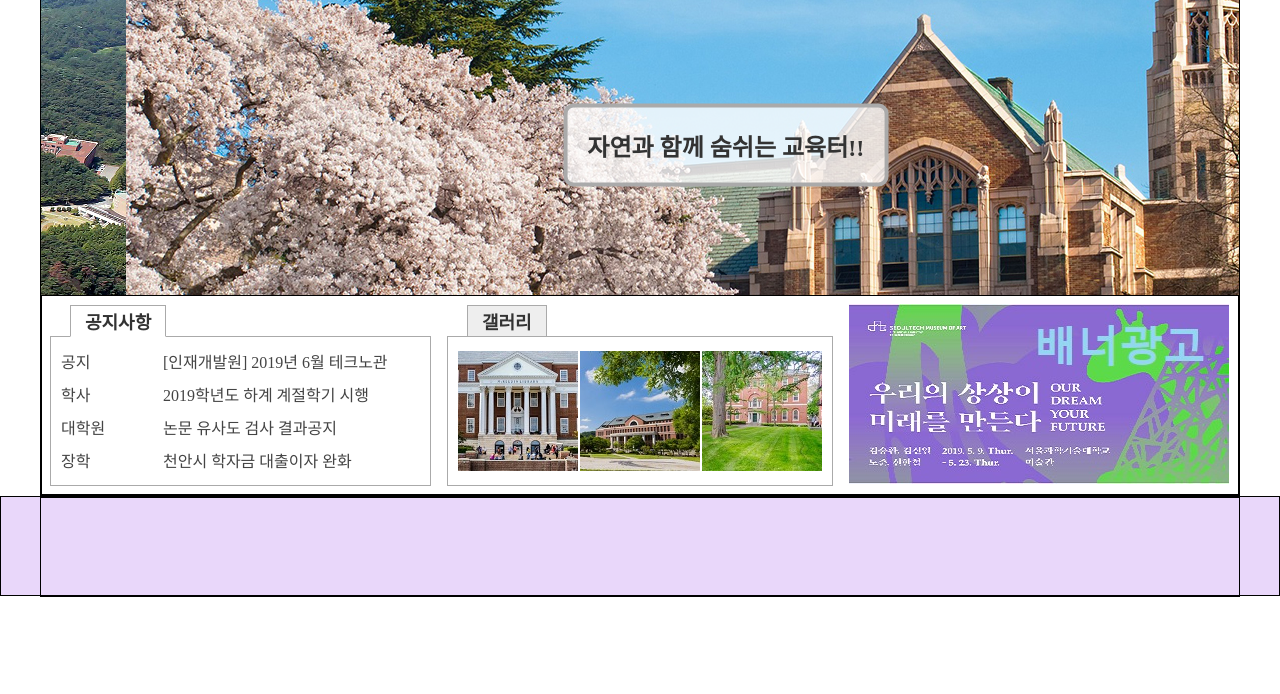
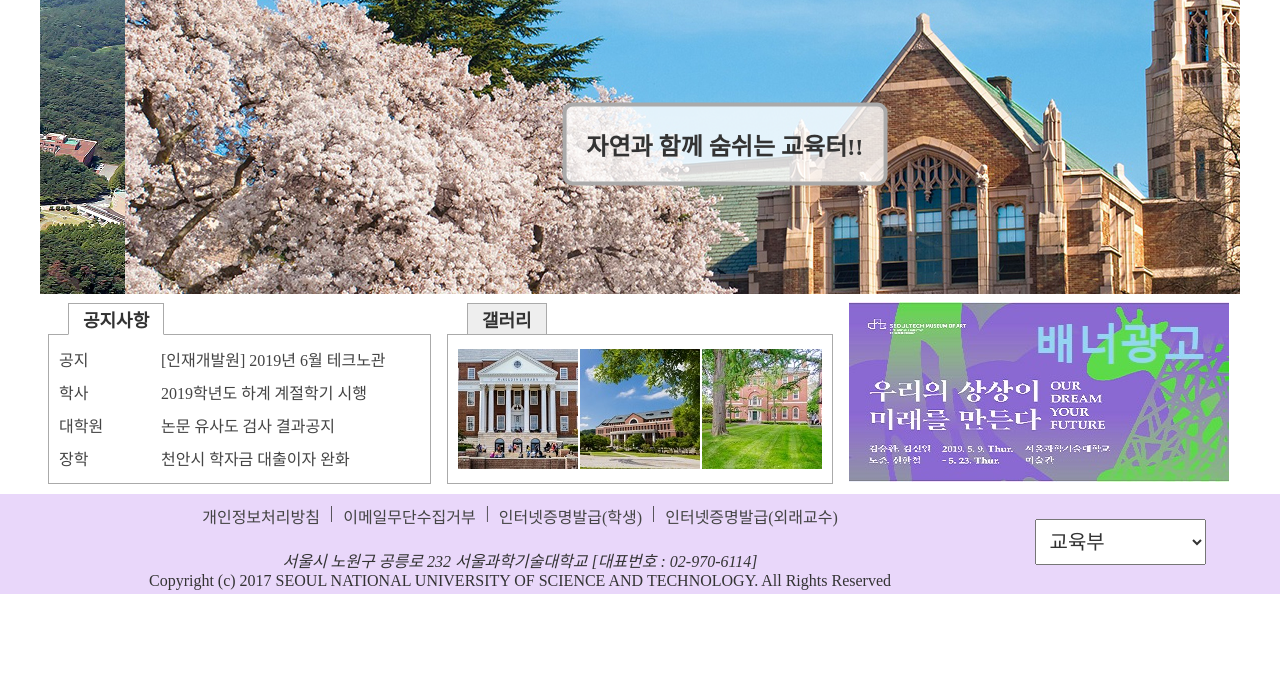
Before and after one commit to rdw5373/0721_IndustryUniv, a plain HTML site: page index.html in a window 1280 px wide. Shown: the part 106-800 px from the top of the page. Drawn offline with Linux system fonts and the light colour scheme.

Commit message:
0723_작업완료

```diff
--- a/index.html
+++ b/index.html
@@ -153,12 +153,50 @@
         </div>
         <!-- div#contents -->
 
-
     </div>
     <!-- div#wrap -->
 
     <div id="footerFrame">
-        <footer id="footer">
+        <footer id="footer" class="flex-container">
+
+            <div id="footerLeft">
+
+                <nav id="footerGNB">
+                    <ul id="footerMainMenu" class="flex-container">
+                        <li class="footerMainLi"><a href="#">개인정보처리방침</a></li>
+                        <li class="footerMainLi">|</li>
+                        <li class="footerMainLi"><a href="#">이메일무단수집거부</a></li>
+                        <li class="footerMainLi">|</li>
+                        <li class="footerMainLi"><a href="#">인터넷증명발급(학생) </a></li>
+                        <li class="footerMainLi">|</li>
+                        <li class="footerMainLi"><a href="#">인터넷증명발급(외래교수)</a></li>
+                    </ul>
+                    <!-- ul#footerMainMenu -->
+                </nav>
+                <!-- nav#footerGNB -->
+
+
+                <div id="copyright">
+                    <address>
+                        서울시 노원구 공릉로 232 서울과학기술대학교 [대표번호 : 02-970-6114]
+                    </address>
+                    <p>
+                        Copyright (c) 2017 SEOUL NATIONAL UNIVERSITY OF SCIENCE AND TECHNOLOGY. All Rights Reserved
+                    </p>
+                </div>
+                <!-- div#copyright -->
+
+            </div>
+            <!-- div#footerLeft -->
+
+            <div id="familySite">
+                <select>
+                    <option>교육부</option>
+                    <option>한국교육정보원</option>
+                    <option>한국장학재단</option>
+                </select>
+            </div>
+            <!-- div#familySite -->
 
         </footer>
         <!-- footer#footer -->
--- a/style/style.css
+++ b/style/style.css
@@ -50,7 +50,7 @@ footer {
 /* Reset */
 
 /* Guide Line */
-div#headerFrame,
+/* div#headerFrame,
 header#header {
   border: 1px solid #000;
 }
@@ -66,7 +66,7 @@ div#contents {
 div#footerFrame,
 footer#footer {
   border: 1px solid #000;
-}
+} */
 /* Guide Line */
 
 /* div#headerFrame */
@@ -89,18 +89,18 @@ header#header {
   height: 100px;
   line-height: 100px;
 
-  border: 1px solid #000;
+  /* border: 1px solid #000; */
 }
 
 #header > nav#gnb {
-  border: 1px solid #000;
+  /* border: 1px solid #000; */
   margin: 0 40px;
   flex: 1;
 }
 
 #header #gnb ul#mainMenu {
   height: 100px;
-  border: 1px solid #000;
+  /* border: 1px solid #000; */
 
   justify-content: flex-end;
   align-items: flex-end;
@@ -148,15 +148,17 @@ header#header {
 /* GNB메뉴의 서브메뉴 배경 */
 div#subMenuBG {
   width: 1200px;
-  height: 170px;
+  height: 168px;
   margin: 0 auto;
 
-  background-color: rgba(211, 176, 245);
+  background-color: rgba(211, 176, 245, 0.9);
 
   display: none;
   position: absolute;
   left: 50%;
   transform: translateX(-50%);
+
+  z-index: 1;
 }
 /* GNB메뉴의 서브메뉴 배경 */
 
@@ -264,6 +266,39 @@ footer#footer {
   height: 100px;
   margin: 0 auto;
 }
+
+#footer div#footerLeft {
+  flex: 1;
+}
+
+#footer nav#footerGNB ul#footerMainMenu {
+  padding: 10px 0;
+  /* border: 1px solid #000; */
+
+  justify-content: center;
+}
+
+/* 2n : 짝수,,, 2n+1 : 홀수 */
+#footer #footerMainMenu li:nth-child(2n) {
+  margin: 0 10px;
+}
+
+#footer #copyright {
+  text-align: center;
+  padding-top: 10px;
+}
+
+#footer div#familySite {
+  width: 240px;
+  height: 100px;
+  line-height: 100px;
+  text-align: center;
+}
+
+#footer #familySite select {
+  font-size: 20px;
+  padding: 10px;
+}
 /* div#footerFrame */
 
 /* 모달레이어팝업 시작 */
```
